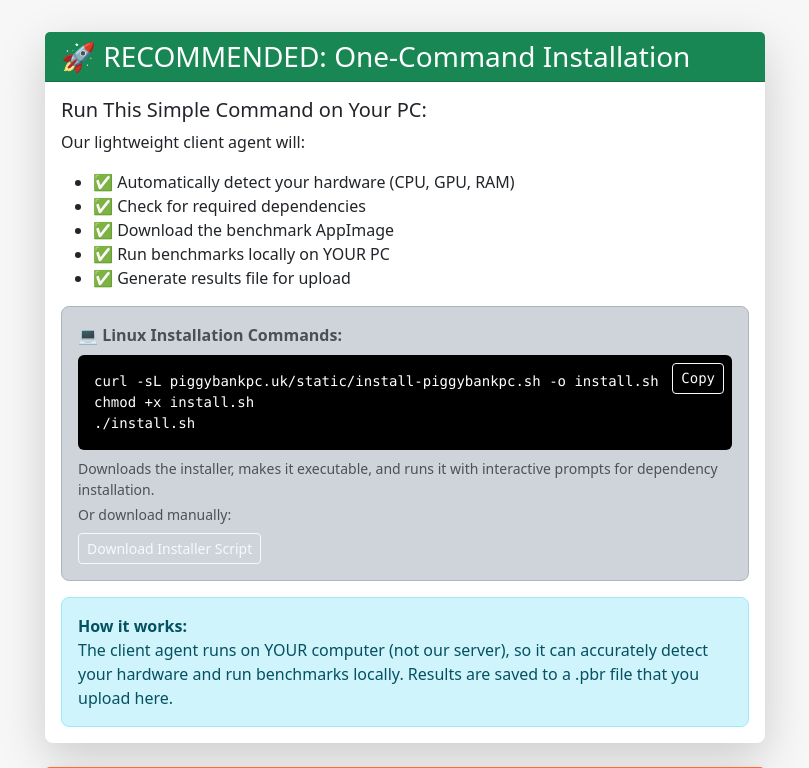
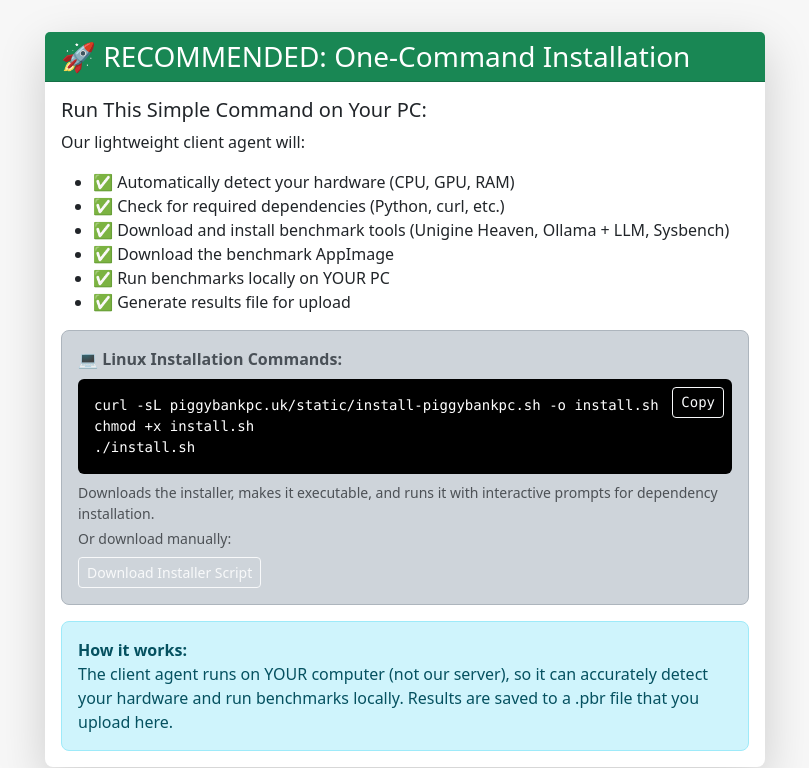
Before and after one commit to piggybankpc-eng/piggybankpc-leaderboard, a Flask app: page /download in a window 1280 px wide. Shown: the part 364-1132 px from the top of the page, without its empty margins (235-1044 px from the left). Run offline with Flask 3, Linux system fonts and the light colour scheme.

Commit message:
Add specific benchmark tool names to download page
Updated dependency list to explicitly mention:
- Unigine Heaven (FPS benchmark)
- Ollama + LLM (AI benchmark)
- Sysbench (CPU benchmark)

Makes it clearer what will be downloaded and installed

🤖 Generated with [Claude Code](https://claude.com/claude-code)

Co-Authored-By: Claude <noreply@anthropic.com>

```diff
--- a/templates/download.html
+++ b/templates/download.html
@@ -30,7 +30,8 @@
                     </p>
                     <ul class="mb-3">
                         <li>✅ Automatically detect your hardware (CPU, GPU, RAM)</li>
-                        <li>✅ Check for required dependencies</li>
+                        <li>✅ Check for required dependencies (Python, curl, etc.)</li>
+                        <li>✅ Download and install benchmark tools (Unigine Heaven, Ollama + LLM, Sysbench)</li>
                         <li>✅ Download the benchmark AppImage</li>
                         <li>✅ Run benchmarks locally on YOUR PC</li>
                         <li>✅ Generate results file for upload</li>
```
